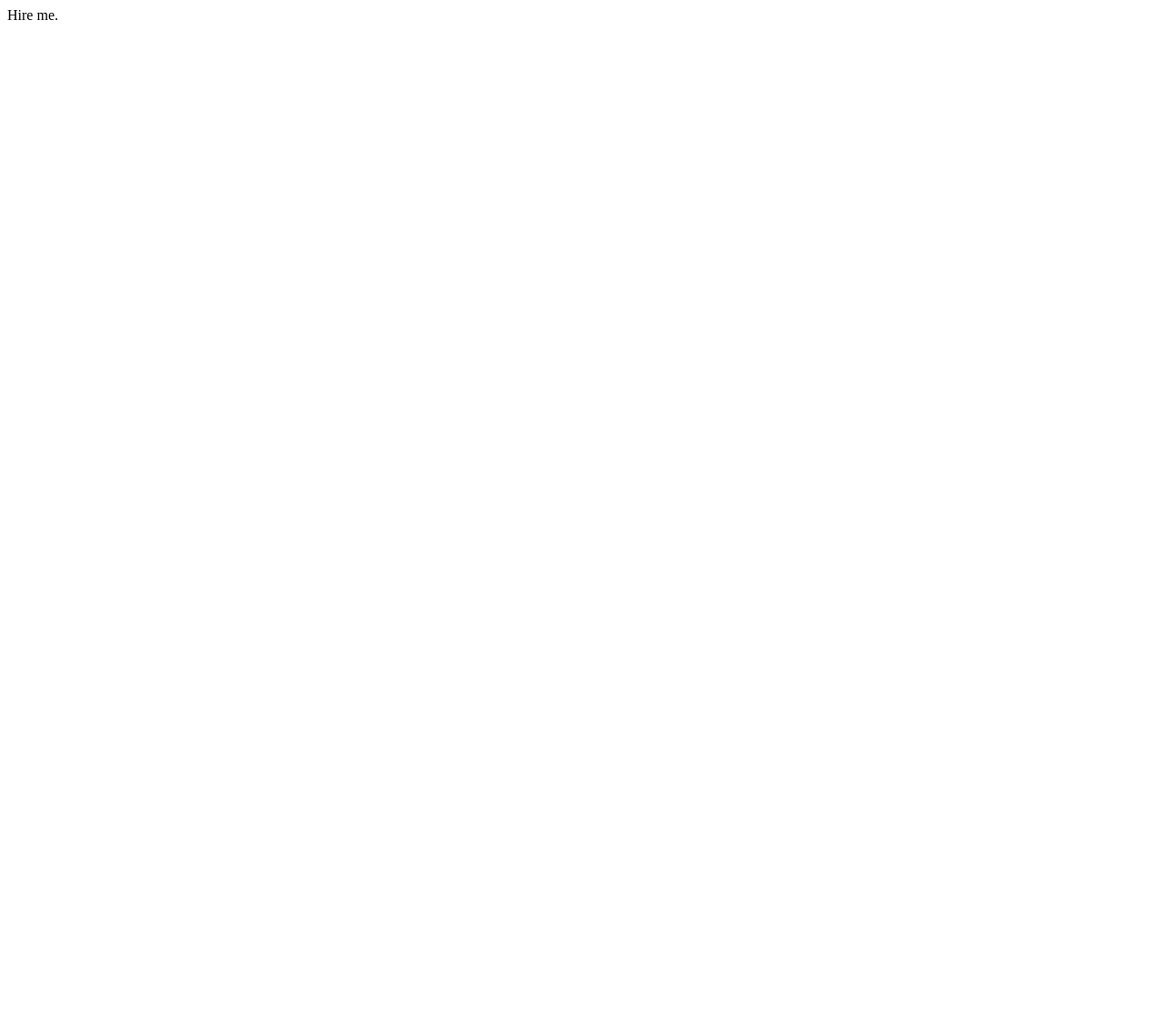
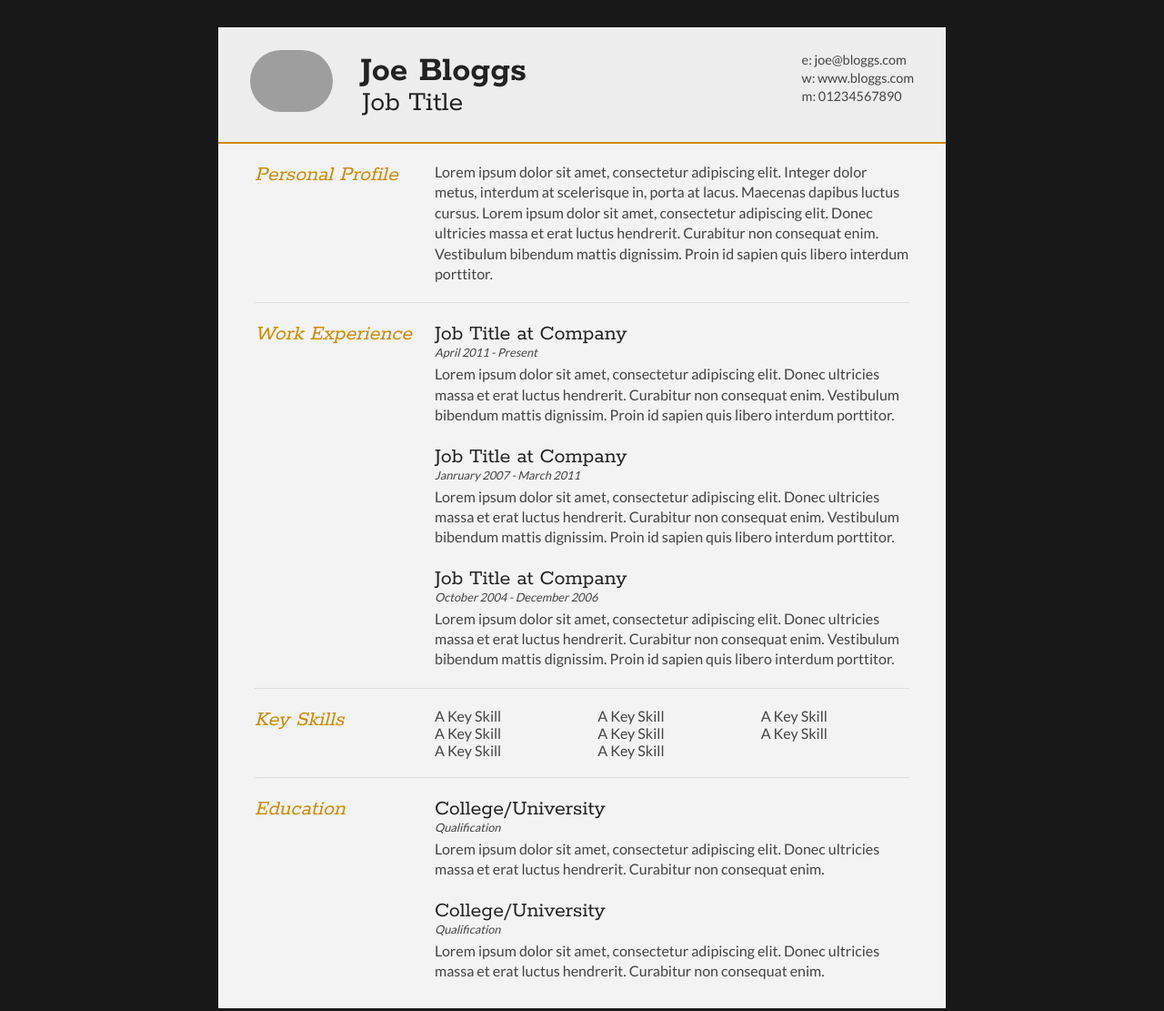
Before and after one commit to floriandietsch/floriandietsch.github.io, a plain HTML site: page index.html in a window 1280 px wide. Shown: the whole page at 91% size. Before the commit the page ends 800 px from the top, so only its background shows below. Drawn offline with Linux system fonts and the light colour scheme; grey boxes are pictures that could not be loaded.

Commit message:
initial template commit

```diff
--- a/index.html
+++ b/index.html
@@ -1 +1,123 @@
-Hire me.
+<!DOCTYPE html>
+<html>
+<head>
+<title>Joe Bloggs - Curriculum Vitae</title>
+
+<meta name="viewport" content="width=device-width"/>
+<meta name="description" content="The Curriculum Vitae of Joe Bloggs."/>
+<meta charset="UTF-8">
+
+<link type="text/css" rel="stylesheet" href="style.css">
+<link href='http://fonts.googleapis.com/css?family=Rokkitt:400,700|Lato:400,300' rel='stylesheet' type='text/css'>
+
+</head>
+<body id="top">
+<div id="cv" class="instaFade">
+	<div class="mainDetails">
+		<div id="headshot" class="quickFade">
+			<img src="headshot.jpg" alt="Alan Smith" />
+		</div>
+
+		<div id="name">
+			<h1 class="quickFade delayTwo">Joe Bloggs</h1>
+			<h2 class="quickFade delayThree">Job Title</h2>
+		</div>
+
+		<div id="contactDetails" class="quickFade delayFour">
+			<ul>
+				<li>e: <a href="mailto:joe@bloggs.com" target="_blank">joe@bloggs.com</a></li>
+				<li>w: <a href="http://www.bloggs.com">www.bloggs.com</a></li>
+				<li>m: 01234567890</li>
+			</ul>
+		</div>
+		<div class="clear"></div>
+	</div>
+
+	<div id="mainArea" class="quickFade delayFive">
+		<section>
+			<article>
+				<div class="sectionTitle">
+					<h1>Personal Profile</h1>
+				</div>
+
+				<div class="sectionContent">
+					<p>Lorem ipsum dolor sit amet, consectetur adipiscing elit. Integer dolor metus, interdum at scelerisque in, porta at lacus. Maecenas dapibus luctus cursus. Lorem ipsum dolor sit amet, consectetur adipiscing elit. Donec ultricies massa et erat luctus hendrerit. Curabitur non consequat enim. Vestibulum bibendum mattis dignissim. Proin id sapien quis libero interdum porttitor.</p>
+				</div>
+			</article>
+			<div class="clear"></div>
+		</section>
+
+
+		<section>
+			<div class="sectionTitle">
+				<h1>Work Experience</h1>
+			</div>
+
+			<div class="sectionContent">
+				<article>
+					<h2>Job Title at Company</h2>
+					<p class="subDetails">April 2011 - Present</p>
+					<p>Lorem ipsum dolor sit amet, consectetur adipiscing elit. Donec ultricies massa et erat luctus hendrerit. Curabitur non consequat enim. Vestibulum bibendum mattis dignissim. Proin id sapien quis libero interdum porttitor.</p>
+				</article>
+
+				<article>
+					<h2>Job Title at Company</h2>
+					<p class="subDetails">Janruary 2007 - March 2011</p>
+					<p>Lorem ipsum dolor sit amet, consectetur adipiscing elit. Donec ultricies massa et erat luctus hendrerit. Curabitur non consequat enim. Vestibulum bibendum mattis dignissim. Proin id sapien quis libero interdum porttitor.</p>
+				</article>
+
+				<article>
+					<h2>Job Title at Company</h2>
+					<p class="subDetails">October 2004 - December 2006</p>
+					<p>Lorem ipsum dolor sit amet, consectetur adipiscing elit. Donec ultricies massa et erat luctus hendrerit. Curabitur non consequat enim. Vestibulum bibendum mattis dignissim. Proin id sapien quis libero interdum porttitor.</p>
+				</article>
+			</div>
+			<div class="clear"></div>
+		</section>
+
+
+		<section>
+			<div class="sectionTitle">
+				<h1>Key Skills</h1>
+			</div>
+
+			<div class="sectionContent">
+				<ul class="keySkills">
+					<li>A Key Skill</li>
+					<li>A Key Skill</li>
+					<li>A Key Skill</li>
+					<li>A Key Skill</li>
+					<li>A Key Skill</li>
+					<li>A Key Skill</li>
+					<li>A Key Skill</li>
+					<li>A Key Skill</li>
+				</ul>
+			</div>
+			<div class="clear"></div>
+		</section>
+
+
+		<section>
+			<div class="sectionTitle">
+				<h1>Education</h1>
+			</div>
+
+			<div class="sectionContent">
+				<article>
+					<h2>College/University</h2>
+					<p class="subDetails">Qualification</p>
+					<p>Lorem ipsum dolor sit amet, consectetur adipiscing elit. Donec ultricies massa et erat luctus hendrerit. Curabitur non consequat enim.</p>
+				</article>
+
+				<article>
+					<h2>College/University</h2>
+					<p class="subDetails">Qualification</p>
+					<p>Lorem ipsum dolor sit amet, consectetur adipiscing elit. Donec ultricies massa et erat luctus hendrerit. Curabitur non consequat enim.</p>
+				</article>
+			</div>
+			<div class="clear"></div>
+		</section>
+	</div>
+</div>
+</body>
+</html>
--- /dev/null
+++ b/style.css
@@ -0,0 +1,355 @@
+html,body,div,span,object,iframe,h1,h2,h3,h4,h5,h6,p,blockquote,pre,abbr,address,cite,code,del,dfn,em,img,ins,kbd,q,samp,small,strong,sub,sup,var,b,i,dl,dt,dd,ol,ul,li,fieldset,form,label,legend,table,caption,tbody,tfoot,thead,tr,th,td,article,aside,canvas,details,figcaption,figure,footer,header,hgroup,menu,nav,section,summary,time,mark,audio,video {
+border:0;
+font:inherit;
+font-size:100%;
+margin:0;
+padding:0;
+vertical-align:baseline;
+}
+
+article,aside,details,figcaption,figure,footer,header,hgroup,menu,nav,section {
+display:block;
+}
+
+html, body {background: #181818; font-family: 'Lato', helvetica, arial, sans-serif; font-size: 16px; color: #222;}
+
+.clear {clear: both;}
+
+p {
+	font-size: 1em;
+	line-height: 1.4em;
+	margin-bottom: 20px;
+	color: #444;
+}
+
+#cv {
+	width: 90%;
+	max-width: 800px;
+	background: #f3f3f3;
+	margin: 30px auto;
+}
+
+.mainDetails {
+	padding: 25px 35px;
+	border-bottom: 2px solid #cf8a05;
+	background: #ededed;
+}
+
+#name h1 {
+	font-size: 2.5em;
+	font-weight: 700;
+	font-family: 'Rokkitt', Helvetica, Arial, sans-serif;
+	margin-bottom: -6px;
+}
+
+#name h2 {
+	font-size: 2em;
+	margin-left: 2px;
+	font-family: 'Rokkitt', Helvetica, Arial, sans-serif;
+}
+
+#mainArea {
+	padding: 0 40px;
+}
+
+#headshot {
+	width: 12.5%;
+	float: left;
+	margin-right: 30px;
+}
+
+#headshot img {
+	width: 100%;
+	height: auto;
+	-webkit-border-radius: 50px;
+	border-radius: 50px;
+}
+
+#name {
+	float: left;
+}
+
+#contactDetails {
+	float: right;
+}
+
+#contactDetails ul {
+	list-style-type: none;
+	font-size: 0.9em;
+	margin-top: 2px;
+}
+
+#contactDetails ul li {
+	margin-bottom: 3px;
+	color: #444;
+}
+
+#contactDetails ul li a, a[href^=tel] {
+	color: #444;
+	text-decoration: none;
+	-webkit-transition: all .3s ease-in;
+	-moz-transition: all .3s ease-in;
+	-o-transition: all .3s ease-in;
+	-ms-transition: all .3s ease-in;
+	transition: all .3s ease-in;
+}
+
+#contactDetails ul li a:hover {
+	color: #cf8a05;
+}
+
+
+section {
+	border-top: 1px solid #dedede;
+	padding: 20px 0 0;
+}
+
+section:first-child {
+	border-top: 0;
+}
+
+section:last-child {
+	padding: 20px 0 10px;
+}
+
+.sectionTitle {
+	float: left;
+	width: 25%;
+}
+
+.sectionContent {
+	float: right;
+	width: 72.5%;
+}
+
+.sectionTitle h1 {
+	font-family: 'Rokkitt', Helvetica, Arial, sans-serif;
+	font-style: italic;
+	font-size: 1.5em;
+	color: #cf8a05;
+}
+
+.sectionContent h2 {
+	font-family: 'Rokkitt', Helvetica, Arial, sans-serif;
+	font-size: 1.5em;
+	margin-bottom: -2px;
+}
+
+.subDetails {
+	font-size: 0.8em;
+	font-style: italic;
+	margin-bottom: 3px;
+}
+
+.keySkills {
+	list-style-type: none;
+	-moz-column-count:3;
+	-webkit-column-count:3;
+	column-count:3;
+	margin-bottom: 20px;
+	font-size: 1em;
+	color: #444;
+}
+
+.keySkills ul li {
+	margin-bottom: 3px;
+}
+
+@media all and (min-width: 602px) and (max-width: 800px) {
+	#headshot {
+		display: none;
+	}
+
+	.keySkills {
+	-moz-column-count:2;
+	-webkit-column-count:2;
+	column-count:2;
+	}
+}
+
+@media all and (max-width: 601px) {
+	#cv {
+		width: 95%;
+		margin: 10px auto;
+		min-width: 280px;
+	}
+
+	#headshot {
+		display: none;
+	}
+
+	#name, #contactDetails {
+		float: none;
+		width: 100%;
+		text-align: center;
+	}
+
+	.sectionTitle, .sectionContent {
+		float: none;
+		width: 100%;
+	}
+
+	.sectionTitle {
+		margin-left: -2px;
+		font-size: 1.25em;
+	}
+
+	.keySkills {
+		-moz-column-count:2;
+		-webkit-column-count:2;
+		column-count:2;
+	}
+}
+
+@media all and (max-width: 480px) {
+	.mainDetails {
+		padding: 15px 15px;
+	}
+
+	section {
+		padding: 15px 0 0;
+	}
+
+	#mainArea {
+		padding: 0 25px;
+	}
+
+
+	.keySkills {
+	-moz-column-count:1;
+	-webkit-column-count:1;
+	column-count:1;
+	}
+
+	#name h1 {
+		line-height: .8em;
+		margin-bottom: 4px;
+	}
+}
+
+@media print {
+    #cv {
+        width: 100%;
+    }
+}
+
+@-webkit-keyframes reset {
+	0% {
+		opacity: 0;
+	}
+	100% {
+		opacity: 0;
+	}
+}
+
+@-webkit-keyframes fade-in {
+	0% {
+		opacity: 0;
+	}
+	40% {
+		opacity: 0;
+	}
+	100% {
+		opacity: 1;
+	}
+}
+
+@-moz-keyframes reset {
+	0% {
+		opacity: 0;
+	}
+	100% {
+		opacity: 0;
+	}
+}
+
+@-moz-keyframes fade-in {
+	0% {
+		opacity: 0;
+	}
+	40% {
+		opacity: 0;
+	}
+	100% {
+		opacity: 1;
+	}
+}
+
+@keyframes reset {
+	0% {
+		opacity: 0;
+	}
+	100% {
+		opacity: 0;
+	}
+}
+
+@keyframes fade-in {
+	0% {
+		opacity: 0;
+	}
+	40% {
+		opacity: 0;
+	}
+	100% {
+		opacity: 1;
+	}
+}
+
+.instaFade {
+    -webkit-animation-name: reset, fade-in;
+    -webkit-animation-duration: 1.5s;
+    -webkit-animation-timing-function: ease-in;
+
+	-moz-animation-name: reset, fade-in;
+    -moz-animation-duration: 1.5s;
+    -moz-animation-timing-function: ease-in;
+
+	animation-name: reset, fade-in;
+    animation-duration: 1.5s;
+    animation-timing-function: ease-in;
+}
+
+.quickFade {
+    -webkit-animation-name: reset, fade-in;
+    -webkit-animation-duration: 2.5s;
+    -webkit-animation-timing-function: ease-in;
+
+	-moz-animation-name: reset, fade-in;
+    -moz-animation-duration: 2.5s;
+    -moz-animation-timing-function: ease-in;
+
+	animation-name: reset, fade-in;
+    animation-duration: 2.5s;
+    animation-timing-function: ease-in;
+}
+
+.delayOne {
+	-webkit-animation-delay: 0, .5s;
+	-moz-animation-delay: 0, .5s;
+	animation-delay: 0, .5s;
+}
+
+.delayTwo {
+	-webkit-animation-delay: 0, 1s;
+	-moz-animation-delay: 0, 1s;
+	animation-delay: 0, 1s;
+}
+
+.delayThree {
+	-webkit-animation-delay: 0, 1.5s;
+	-moz-animation-delay: 0, 1.5s;
+	animation-delay: 0, 1.5s;
+}
+
+.delayFour {
+	-webkit-animation-delay: 0, 2s;
+	-moz-animation-delay: 0, 2s;
+	animation-delay: 0, 2s;
+}
+
+.delayFive {
+	-webkit-animation-delay: 0, 2.5s;
+	-moz-animation-delay: 0, 2.5s;
+	animation-delay: 0, 2.5s;
+}
```
Also changed, not shown: 1 other file.
